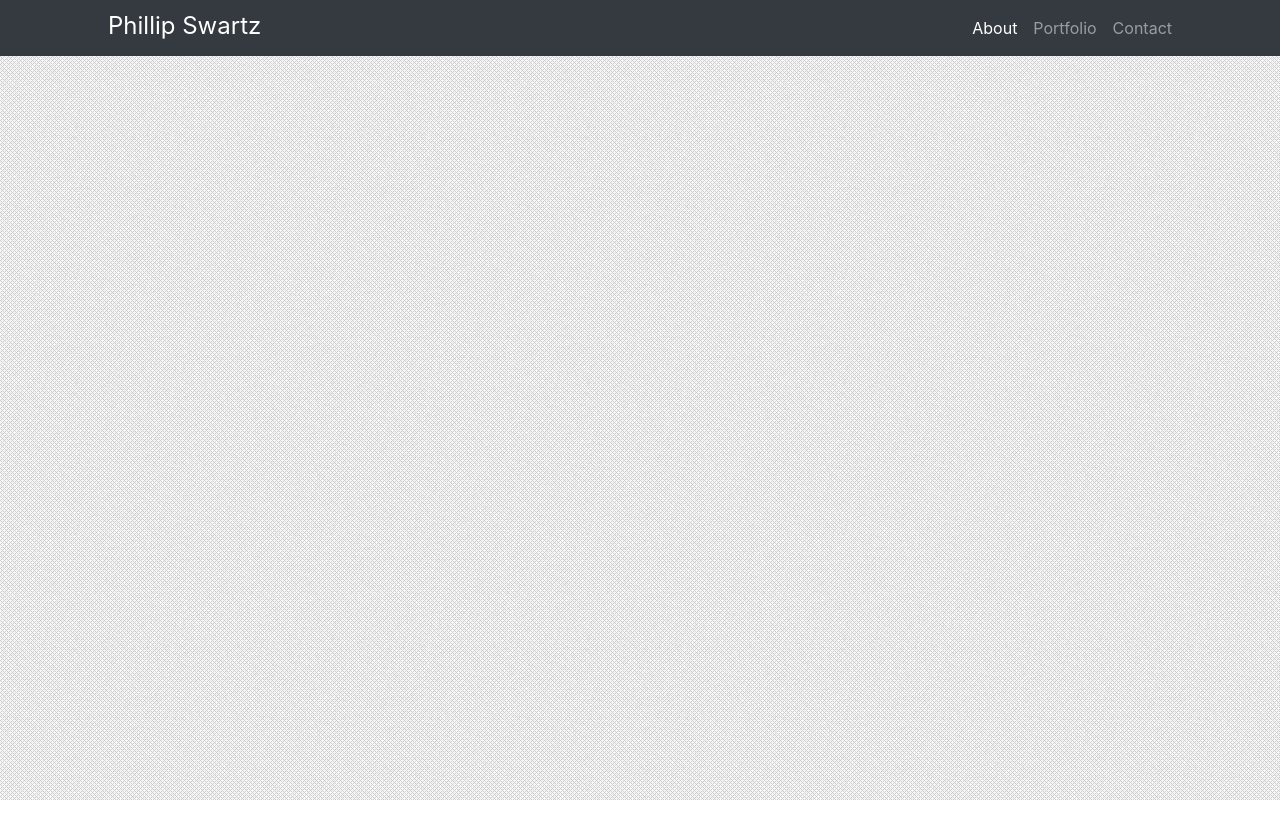
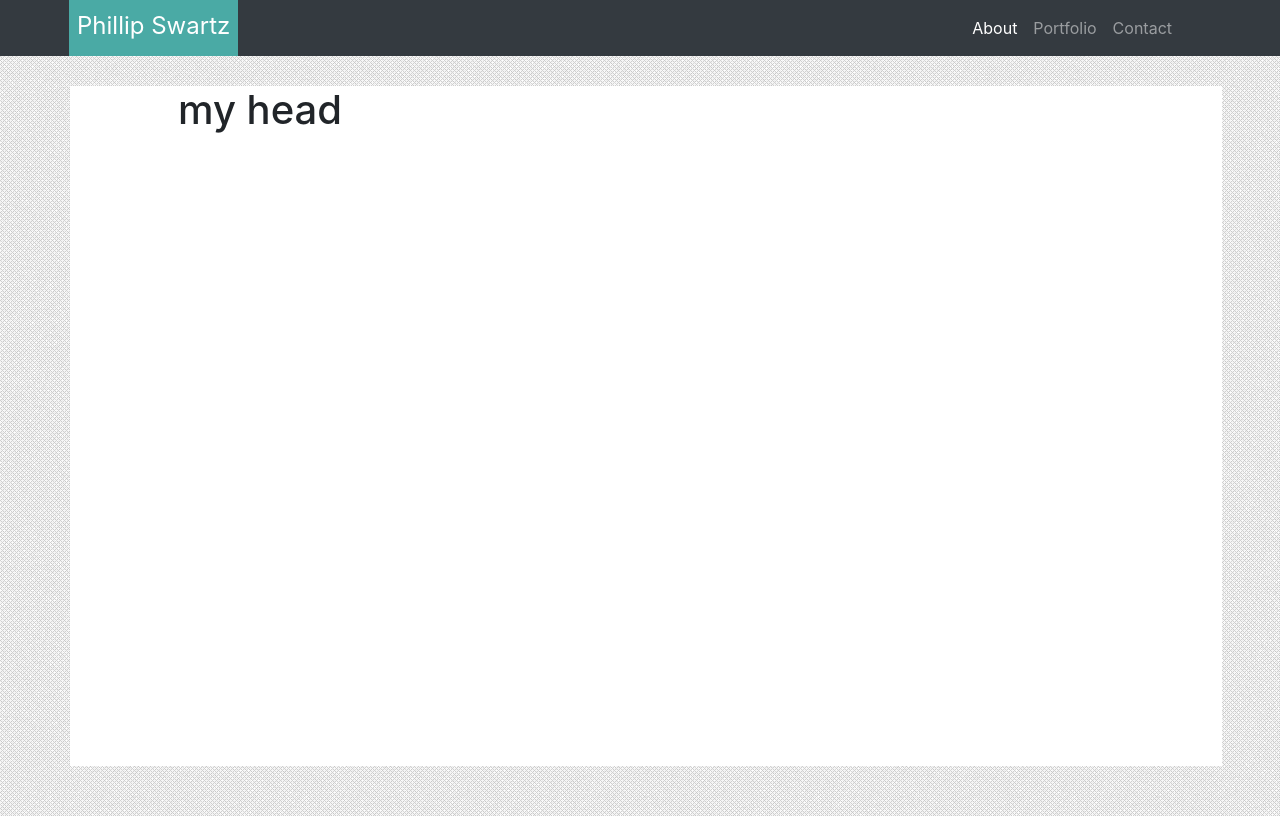
Before and after one commit to pswartz66/Bootstrap-Portfolio, a plain HTML site: page index.html in a window 1280 px wide. Drawn offline with nearby package versions, Linux system fonts and the light colour scheme.

Commit message:
finished main header and built the main content section - grid only - no content

```diff
--- a/Assets/css/style.css
+++ b/Assets/css/style.css
@@ -3,8 +3,6 @@ body {
     margin: 0;
 
 }
-
-
 
 .navbar-expand-lg {
     padding: 0px;
@@ -12,8 +10,8 @@ body {
 }
 
 .navbar-brand {
-    /* background-color: #4aaaa5; */
-    margin-left: 100px;
+    background-color: #4aaaa5;
+    margin-left: 69px;
     padding: 8px 8px 6px 8px;
     font-size: 18pt;
     height: 56px;
@@ -23,4 +21,34 @@ body {
 
 .navbar-collapse {
     margin-right: 100px;
+
 }
+
+.navbar-toggler {
+    margin-right: 60px;
+
+}
+
+.navbar-nav .nav-link {
+    float: right;
+    text-align: left;
+
+}
+
+.container-fluid {
+    margin: 6px;
+    padding: 4px;
+
+}
+
+.row {
+    margin: 20px 60px 40px 60px;
+
+    height: 680px;
+    background-color: #ffffff;
+}
+
+.col-sm-10 {
+    padding-left: 108px;
+
+}
--- a/index.html
+++ b/index.html
@@ -42,6 +42,21 @@
         </div>
     </nav>
 
+    <div class="container-fluid">
+        <div class="row">
+            <div class="col-sm-10">
+                <h1>my head</h1>
+
+
+            </div>
+
+
+
+        </div>
+
+
+
+    </div>
 
 
 
```
